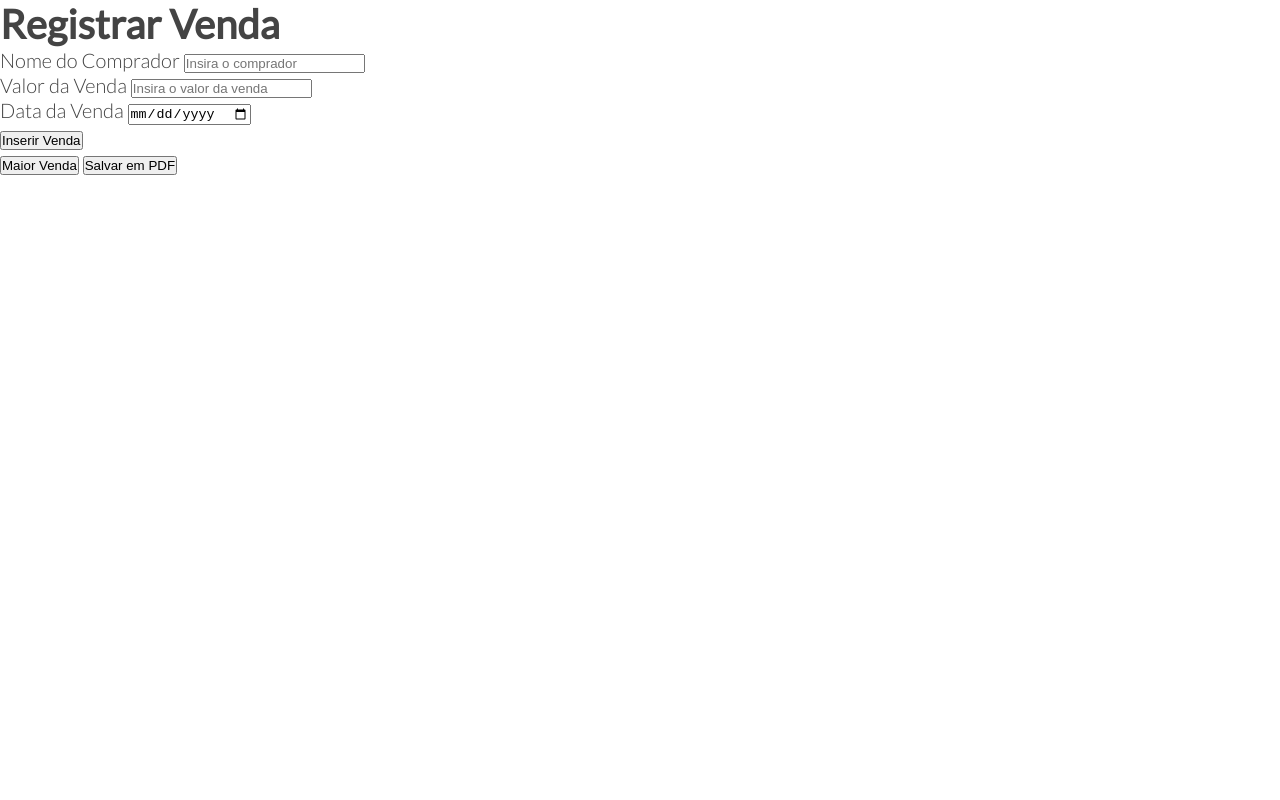
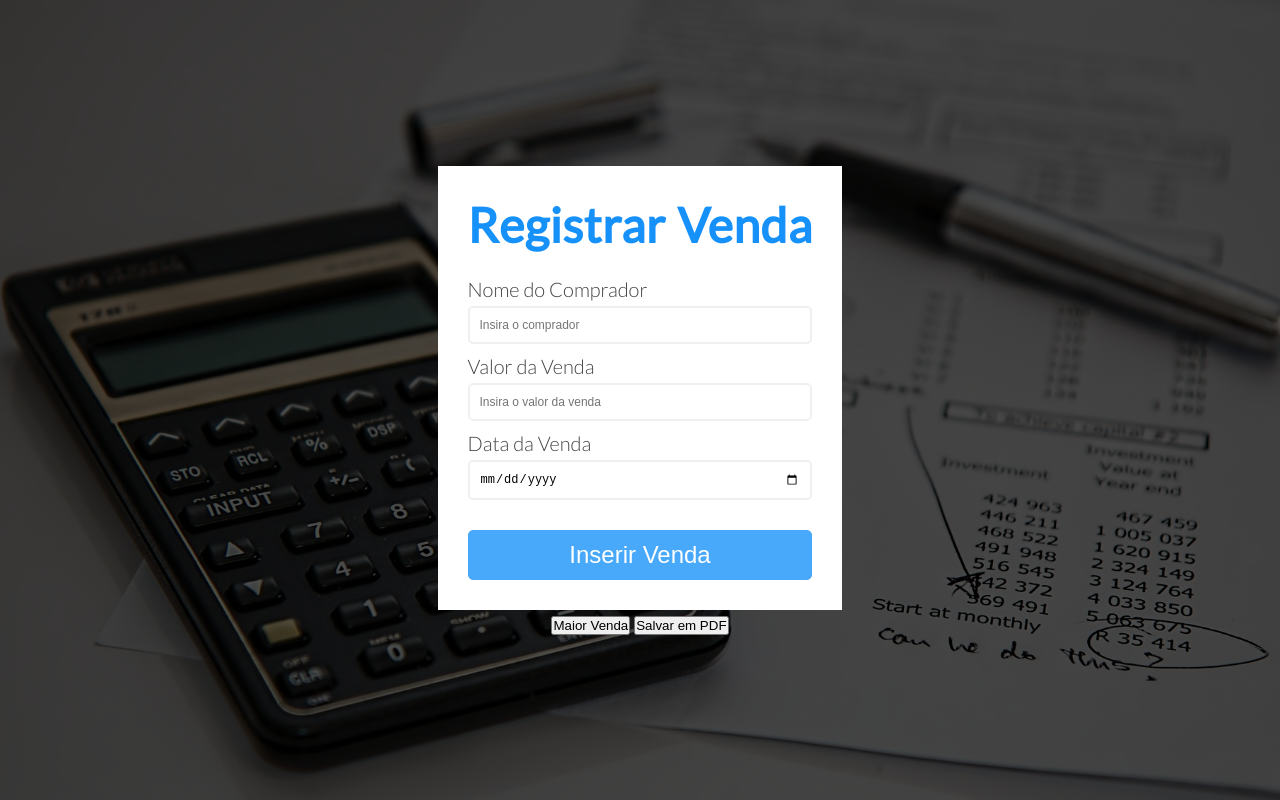
Before and after one commit to Will-Andrade/teste-tecnico-movere-software, a plain HTML site: page index.html in a window 1280 px wide. Drawn offline with Linux system fonts and the light colour scheme.

Commit message:
adds container styles and register box styles

```diff
--- a/style.css
+++ b/style.css
@@ -17,3 +17,70 @@ html {
     text-rendering: optimizeLegibility;
     font-display: optional;
 }
+
+/* ~~~~~~~~~~~~~~~~~~~~~~~~~~~~~~~~~~~~~~~~ */
+/* Containers */
+/* ~~~~~~~~~~~~~~~~~~~~~~~~~~~~~~~~~~~~~~~~ */
+
+.container {
+    display: flex;
+    flex-direction: column;
+    justify-content: center;
+    align-items: center;
+    height: 100vh;
+    background-image: linear-gradient(rgba(0, 0, 0, 0.7), rgba(0, 0, 0, 0.7)), url('./hero.jpg');
+    background-size: cover;
+    background-position: center;
+}
+
+.register-sales {
+   background-color: #fff;
+   padding: 1.5rem;
+}
+
+.form-control {
+    display: flex;
+    flex-direction: column;
+    margin-bottom: 0.5em;
+}
+
+/* ~~~~~~~~~~~~~~~~~~~~~~~~~~~~~~~~~~~~~~~~ */
+/* Elements */
+/* ~~~~~~~~~~~~~~~~~~~~~~~~~~~~~~~~~~~~~~~~ */
+
+.register-sales > h1 {
+    margin-bottom: 0.5em;
+    color: #1691fa;
+    font-size: 2.4em;
+    word-spacing: 0.04em;
+    letter-spacing: 0.01em;
+}
+
+.form-control label {
+    margin-bottom: 5px;
+    font-size: 1em;
+}
+
+.form-control input {
+    border: 2px solid #f0f0f0;
+    border-radius: 5px;
+    width: 100%;
+    padding: 10px;
+    font-size: 0.6em;
+}
+
+form {
+    display: flex;
+    flex-direction: column;
+}
+
+form > button {
+    margin-top: 20px;
+    padding: 10px 30px;
+    font-size: 1.2em;
+    cursor: pointer;
+    border: 1px solid #48a9fb;
+    border-radius: 5px;
+    color: #fff;
+    background-color: #48a9fb;
+}
```
